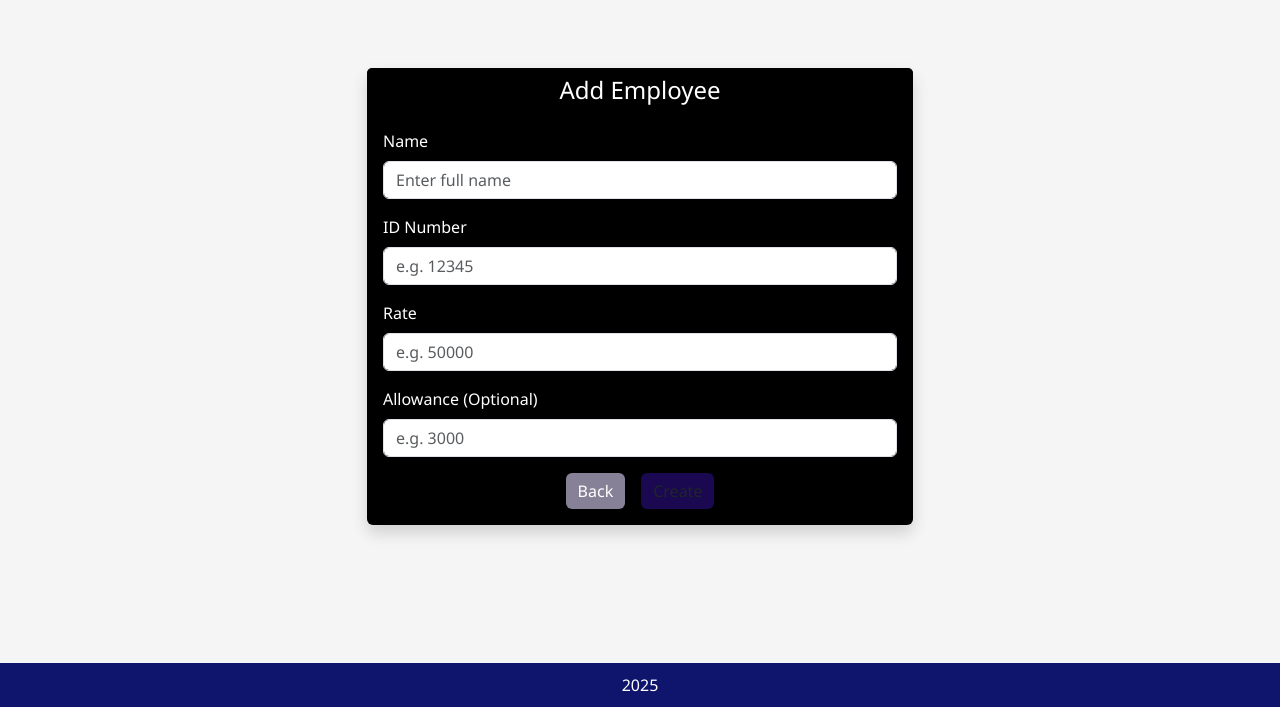
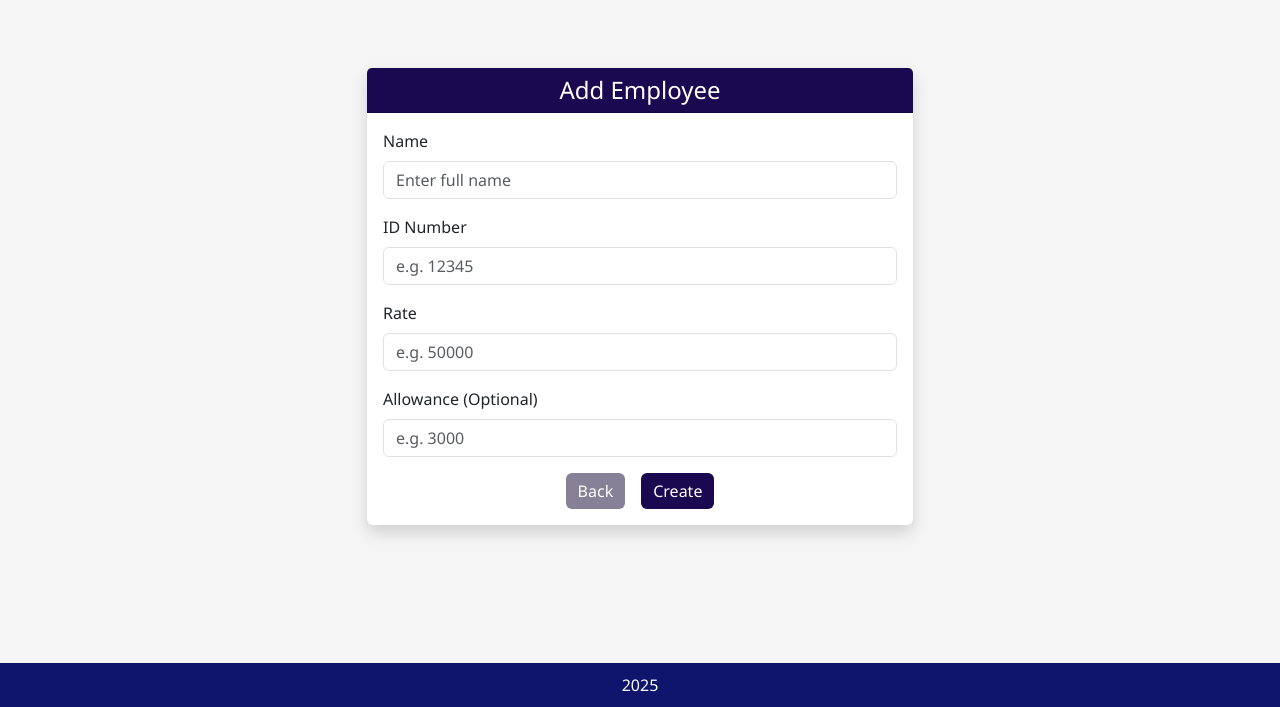
Before and after one commit to Adrian-Ang012/Payroll_system, a Django app: template Employee_Management_System/payroll_app/templates/payroll_app/create_employee.html in a window 1280 px wide. Shown: the part 93-800 px from the top of the page. Run offline with Django 5.2, Linux system fonts and the light colour scheme; the template is opened without the code that fills it, so the values that code supplies are empty.

Commit message:
changed the color of the forms

```diff
--- a/Employee_Management_System/payroll_app/templates/payroll_app/create_employee.html
+++ b/Employee_Management_System/payroll_app/templates/payroll_app/create_employee.html
@@ -18,8 +18,8 @@
                 {% endfor %}
             {% endif %}
 
-            <div class="card shadow border-0" style="background-color: rgb(0, 0, 0); color: white;">
-                <div class="card-header text-center" style="background-color: rgb(0, 0, 0); color: white;">
+            <div class="card shadow border-0">
+                <div class="card-header text-center" style="background-color: #1A0951; color: white;">
                     <h1 class="h4 mb-0">Add Employee</h1>
                 </div>
 
@@ -51,7 +51,7 @@
                             <a href="{% url 'employee_page' %}" class="btn me-3" style="background-color: #868196; border: none; color: white;">
                                 Back
                             </a>
-                            <button type="submit" class="btn" style="background-color: rgb(26, 9, 81); border: none;">
+                            <button type="submit" class="btn" style="background-color: rgb(26, 9, 81); color: white; border: none;">
                                 Create
                             </button>
                         </div>
--- a/Employee_Management_System/payroll_app/templates/payroll_app/employee_page.html
+++ b/Employee_Management_System/payroll_app/templates/payroll_app/employee_page.html
@@ -103,7 +103,7 @@
                         <form method="POST" action="{% url 'add_overtime' employee.pk %}" class="d-flex flex-wrap justify-content-center align-items-center gap-2">
                             {% csrf_token %}
                             <input type="number" name="overtime_hours" placeholder="Hours"
-                                class="form-control form-control-sm text-center" step="0.1" min="0"
+                                class="form-control form-control-sm text-center" step="0.5" min="0"
                                 oninput="validity.valid||(value='');" required style="width: 100px; max-width: 120px;">
                             <button type="submit" class="btn btn-success btn-sm">Add Hours</button>
                             <a href="{% url 'reset_overtime' employee.pk %}" class="btn btn-info btn-sm">Reset</a>
```
